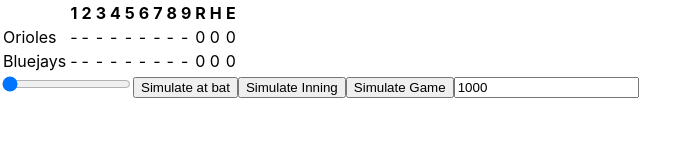
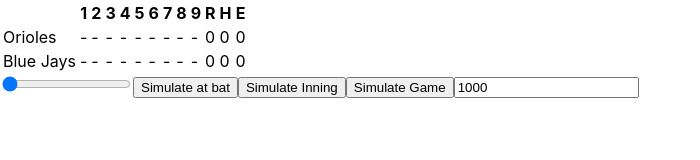
Before and after one commit to tmacdonald/baseball-game, a React (Create React App) app: page / in a window 1280 px wide. Shown: the top 160 px of the page, without its empty margins (0-700 px from the left). Built offline with nearby package versions, Linux system fonts and the light colour scheme.

Commit message:
Refactored `Team` to have `roster`

```diff
--- /dev/null
+++ b/src/components/BoxScore.tsx
@@ -0,0 +1,130 @@
+import React from "react";
+import _ from "lodash";
+import Game from "../models/Game";
+import Inning from "../models/Inning";
+import { innings as getInnings } from "../gameEngine";
+import { hits, runs, errors, inningRuns } from "../stats";
+
+// function GameLog({ game }: GameScoreProps) {
+//   const currentState = _.last(game.states);
+
+//   if (currentState === undefined) {
+//     return null;
+//   }
+
+//   const relevantStates = [];
+//   for (let i = 0; i < game.states.length - 1; i = i + 1) {
+//     const beforeState = game.states[i];
+//     const afterState = game.states[i + 1];
+
+//     if (
+//       afterState.team === currentState.team &&
+//       afterState.inning === currentState.inning
+//     ) {
+//       relevantStates.push({ before: beforeState, after: afterState });
+//     }
+//   }
+
+//   return (
+//     <ul>
+//       {relevantStates.map(({ before, after }) => {
+//         // return (
+//         //   <li>
+//         //     <pre>{JSON.stringify({ before, after }, null, 2)}</pre>
+//         //   </li>
+//         // );
+//         if (after.outs === 0 && before.outs === 3) {
+//           if (after.team === Team.Away) {
+//             return <li>{`Top of ${after.inning}`}</li>;
+//           }
+//           return <li>{`Bottom of ${after.inning}`}</li>;
+//         }
+//         if (after.outs > before.outs) {
+//           return <li>{after.outs} out(s)</li>;
+//         }
+//         if (after.homeRuns > before.homeRuns) {
+//           return <li>home run</li>;
+//         }
+//         if (after.triples > before.triples) {
+//           return <li>triple</li>;
+//         }
+//         if (after.doubles > before.doubles) {
+//           return <li>double</li>;
+//         }
+//         if (after.singles > before.singles) {
+//           return <li>single</li>;
+//         }
+//         if (after.walks > before.walks) {
+//           return <li>walk</li>;
+//         }
+//         return <li>something else</li>;
+//       })}
+//     </ul>
+//   );
+// }
+
+type BoxScoreProps = {
+  game: Game;
+};
+
+export default function BoxScore({ game }: BoxScoreProps) {
+  const { awayInnings, homeInnings } = getInnings(game);
+
+  function printInnings(teamInnings: Inning[], numberOfInnings: number) {
+    const printedTeamInnings = teamInnings.map(inning => (
+      <td>{inningRuns(inning)}</td>
+    ));
+    const otherInnings = _.range(
+      Math.max(0, numberOfInnings - teamInnings.length)
+    ).map(() => <td>-</td>);
+    return [...printedTeamInnings, ...otherInnings];
+  }
+
+  const awayHits = hits(awayInnings);
+  const awayRuns = runs(awayInnings);
+  const awayErrors = errors(homeInnings);
+  const homeHits = hits(homeInnings);
+  const homeRuns = runs(homeInnings);
+  const homeErrors = errors(awayInnings);
+
+  const numberOfInnings = Math.max(
+    9,
+    Math.max(awayInnings.length, homeInnings.length)
+  );
+  const innings = _.range(1, numberOfInnings + 1);
+
+  return (
+    <>
+      <table>
+        <thead>
+          <tr>
+            <td />
+            {innings.map(inning => (
+              <th>{inning}</th>
+            ))}
+            <th>R</th>
+            <th>H</th>
+            <th>E</th>
+          </tr>
+        </thead>
+        <tbody>
+          <tr>
+            <td>{game.awayTeam.name}</td>
+            {printInnings(awayInnings, numberOfInnings)}
+            <td>{awayRuns}</td>
+            <td>{awayHits}</td>
+            <td>{awayErrors}</td>
+          </tr>
+          <tr>
+            <td>{game.homeTeam.name}</td>
+            {printInnings(homeInnings, numberOfInnings)}
+            <td>{homeRuns}</td>
+            <td>{homeHits}</td>
+            <td>{homeErrors}</td>
+          </tr>
+        </tbody>
+      </table>
+      {/* <GameLog game={game} /> */}
+    </>
+  );
+}
--- a/src/components/Game.tsx
+++ b/src/components/Game.tsx
@@ -1,5 +1,6 @@
 import React, { useState } from "react";
 import useInterval from "../useInterval";
+import _ from "lodash";
 
 import {
   createGame,
@@ -9,13 +10,22 @@
   isGameOver
 } from "../gameEngine";
 
-import GameScore from "./GameScore";
+import GameScore from "./BoxScore";
 
 import createDiceAction from "../DiceActionCreator";
 import ScrubbedGame from "./ScrubbedGame";
 
+const orioles = {
+  name: "Orioles",
+  roster: _.range(9).map(i => `Orioles Player ${i + 1}`)
+};
+const bluejays = {
+  name: "Blue Jays",
+  roster: _.range(9).map(i => `Blue Jays Player ${i + 1}`)
+};
+
 export default function Game() {
-  const [game, setGame] = useState(createGame("Orioles", "Bluejays"));
+  const [game, setGame] = useState(createGame(orioles, bluejays));
 
   const [simulating, setSimulating] = useState(false);
   const [ms, setMs] = useState(1000);
--- a/src/components/GameScore.tsx
+++ /dev/null
@@ -1,131 +0,0 @@
-import React from "react";
-import _ from "lodash";
-import Game from "../models/Game";
-import Inning from "../models/Inning";
-import { Team } from "../models/GameState";
-import { innings as getInnings } from "../gameEngine";
-import { hits, runs, errors, inningRuns } from "../stats";
-
-function GameLog({ game }: GameScoreProps) {
-  const currentState = _.last(game.states);
-
-  if (currentState === undefined) {
-    return null;
-  }
-
-  const relevantStates = [];
-  for (let i = 0; i < game.states.length - 1; i = i + 1) {
-    const beforeState = game.states[i];
-    const afterState = game.states[i + 1];
-
-    if (
-      afterState.team === currentState.team &&
-      afterState.inning === currentState.inning
-    ) {
-      relevantStates.push({ before: beforeState, after: afterState });
-    }
-  }
-
-  return (
-    <ul>
-      {relevantStates.map(({ before, after }) => {
-        // return (
-        //   <li>
-        //     <pre>{JSON.stringify({ before, after }, null, 2)}</pre>
-        //   </li>
-        // );
-        if (after.outs === 0 && before.outs === 3) {
-          if (after.team === Team.Away) {
-            return <li>{`Top of ${after.inning}`}</li>;
-          }
-          return <li>{`Bottom of ${after.inning}`}</li>;
-        }
-        if (after.outs > before.outs) {
-          return <li>{after.outs} out(s)</li>;
-        }
-        if (after.homeRuns > before.homeRuns) {
-          return <li>home run</li>;
-        }
-        if (after.triples > before.triples) {
-          return <li>triple</li>;
-        }
-        if (after.doubles > before.doubles) {
-          return <li>double</li>;
-        }
-        if (after.singles > before.singles) {
-          return <li>single</li>;
-        }
-        if (after.walks > before.walks) {
-          return <li>walk</li>;
-        }
-        return <li>something else</li>;
-      })}
-    </ul>
-  );
-}
-
-type GameScoreProps = {
-  game: Game;
-};
-
-export default function GameScore({ game }: GameScoreProps) {
-  const { awayInnings, homeInnings } = getInnings(game);
-
-  function printInnings(teamInnings: Inning[], numberOfInnings: number) {
-    const printedTeamInnings = teamInnings.map(inning => (
-      <td>{inningRuns(inning)}</td>
-    ));
-    const otherInnings = _.range(
-      Math.max(0, numberOfInnings - teamInnings.length)
-    ).map(() => <td>-</td>);
-    return [...printedTeamInnings, ...otherInnings];
-  }
-
-  const awayHits = hits(awayInnings);
-  const awayRuns = runs(awayInnings);
-  const awayErrors = errors(homeInnings);
-  const homeHits = hits(homeInnings);
-  const homeRuns = runs(homeInnings);
-  const homeErrors = errors(awayInnings);
-
-  const numberOfInnings = Math.max(
-    9,
-    Math.max(awayInnings.length, homeInnings.length)
-  );
-  const innings = _.range(1, numberOfInnings + 1);
-
-  return (
-    <>
-      <table>
-        <thead>
-          <tr>
-            <td />
-            {innings.map(inning => (
-              <th>{inning}</th>
-            ))}
-            <th>R</th>
-            <th>H</th>
-            <th>E</th>
-          </tr>
-        </thead>
-        <tbody>
-          <tr>
-            <td>{game.awayTeam}</td>
-            {printInnings(awayInnings, numberOfInnings)}
-            <td>{awayRuns}</td>
-            <td>{awayHits}</td>
-            <td>{awayErrors}</td>
-          </tr>
-          <tr>
-            <td>{game.homeTeam}</td>
-            {printInnings(homeInnings, numberOfInnings)}
-            <td>{homeRuns}</td>
-            <td>{homeHits}</td>
-            <td>{homeErrors}</td>
-          </tr>
-        </tbody>
-      </table>
-      {/* <GameLog game={game} /> */}
-    </>
-  );
-}
--- a/src/components/Games.tsx
+++ b/src/components/Games.tsx
@@ -10,18 +10,21 @@
   isGameOver
 } from "../gameEngine";
 
-import GameScore from "./GameScore";
+import GameScore from "./BoxScore";
+import _ from "lodash";
 
 import createDiceAction from "../DiceActionCreator";
 
-const initialGames = [
-  createGame("Orioles", "Blue Jays"),
-  createGame("Red Sox", "Yankees"),
-  createGame("Tigers", "Indians"),
-  createGame("White Sox", "Twins"),
-  createGame("Cubs", "Mets"),
-  createGame("Braves", "Rays")
-];
+const orioles = {
+  name: "Orioles",
+  roster: _.range(9).map(i => `Orioles Player ${i + 1}`)
+};
+const bluejays = {
+  name: "Blue Jays",
+  roster: _.range(9).map(i => `Blue Jays Player ${i + 1}`)
+};
+
+const initialGames = [createGame(orioles, bluejays)];
 
 export default function Game() {
   const [games, setGames] = useState(initialGames);
--- a/src/components/ScrubbedGame.tsx
+++ b/src/components/ScrubbedGame.tsx
@@ -1,4 +1,4 @@
-import React, { useState, useEffect, ReactChildren } from "react";
+import React, { useState, useEffect } from "react";
 import Game from "../models/Game";
 
 type ScrubbedGameProps = {
--- a/src/gameEngine.ts
+++ b/src/gameEngine.ts
@@ -1,6 +1,6 @@
-import Game from "./models/Game";
+import Game, { Team } from "./models/Game";
 import Inning from "./models/Inning";
-import { GameState, Team } from "./models/GameState";
+import { GameState } from "./models/GameState";
 import { createState } from "./utils";
 import ActionCreator from "./actions/ActionCreator";
 import _ from "lodash";
@@ -11,7 +11,7 @@
   //console.log(message);
 }
 
-export function createGame(awayTeam: string, homeTeam: string): Game {
+export function createGame(awayTeam: Team, homeTeam: Team): Game {
   return {
     awayTeam,
     homeTeam,
@@ -20,8 +20,8 @@
 }
 
 export function innings(game: Game) {
-  const awayStates = game.states.filter(state => state.team === Team.Away);
-  const homeStates = game.states.filter(state => state.team === Team.Home);
+  const awayStates = game.states.filter(state => state.topOfInning);
+  const homeStates = game.states.filter(state => !state.topOfInning);
 
   const awayInnings = _.values(_.groupBy(awayStates, "inning"));
   const homeInnings = _.values(_.groupBy(homeStates, "inning"));
@@ -53,13 +53,13 @@
 
   if (state !== undefined) {
     if (state.outs === 3) {
-      if (state.team === Team.Away) {
+      if (state.topOfInning) {
         return {
           ...game,
           states: [
             ...game.states,
             createState({
-              team: Team.Home,
+              topOfInning: false,
               inning: state.inning
             })
           ]
@@ -70,7 +70,7 @@
           states: [
             ...game.states,
             createState({
-              team: Team.Away,
+              topOfInning: true,
               inning: state.inning + 1
             })
           ]
@@ -80,7 +80,7 @@
   } else {
     return {
       ...game,
-      states: [createState({ team: Team.Away, inning: 1 })]
+      states: [createState({ topOfInning: true, inning: 1 })]
     };
   }
 
--- a/src/models/GameState.ts
+++ b/src/models/GameState.ts
@@ -1,13 +1,8 @@
 import Bases from "./Bases";
-
-export enum Team {
-  Away,
-  Home
-}
 
 export type GameState = {
   inning: number;
-  team: Team;
+  topOfInning: boolean;
   bases: Bases;
   runs: number;
   singles: number;
--- a/src/utils.ts
+++ b/src/utils.ts
@@ -1,10 +1,10 @@
-import { GameState, Team } from "./models/GameState";
+import { GameState } from "./models/GameState";
 import Bases from "./models/Bases";
 import Inning from "./models/Inning";
 
 export function createState(initialState = {}) {
   const defaultState: GameState = {
-    team: Team.Away,
+    topOfInning: true,
     inning: 1,
     bases: { first: false, second: false, third: false },
     runs: 0,
```
Also changed, not shown: src/models/Game.ts (+9 -2 lines), 1 other file (tests, documents, lock files or other folders).
